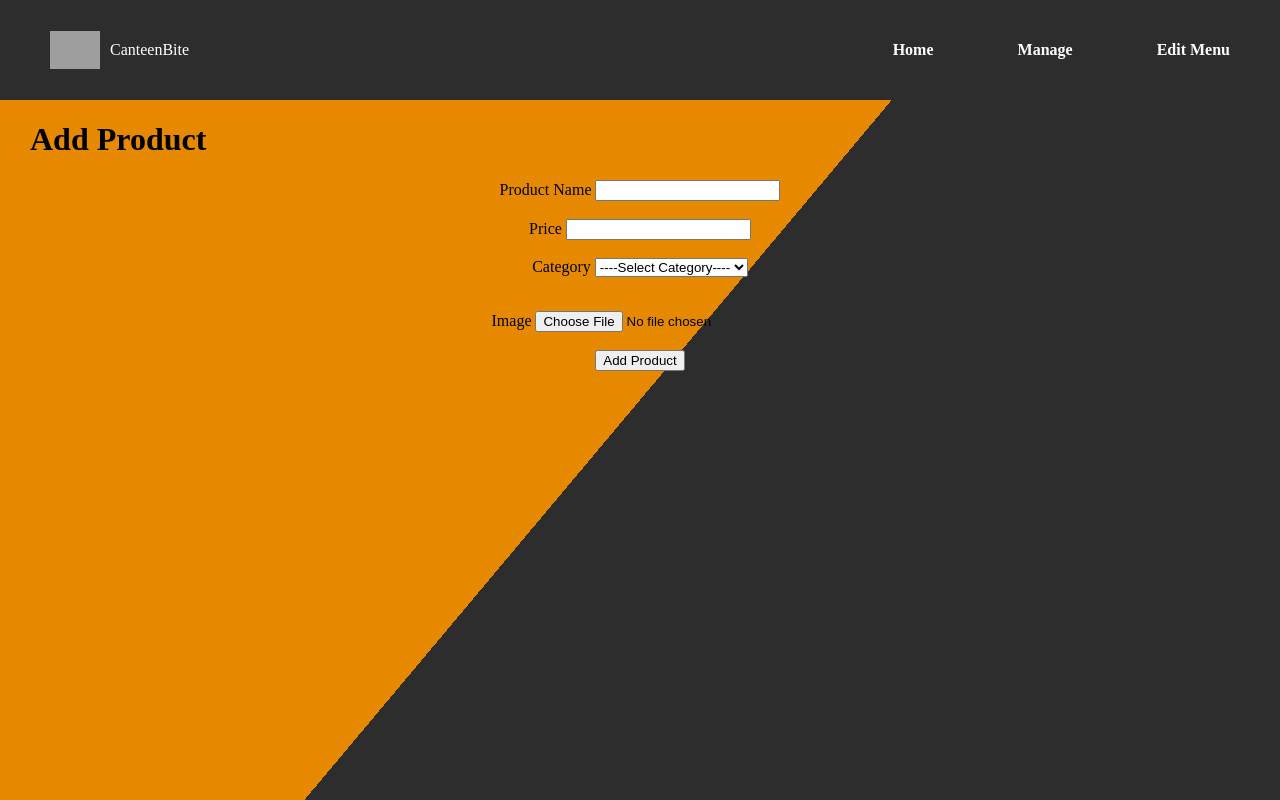
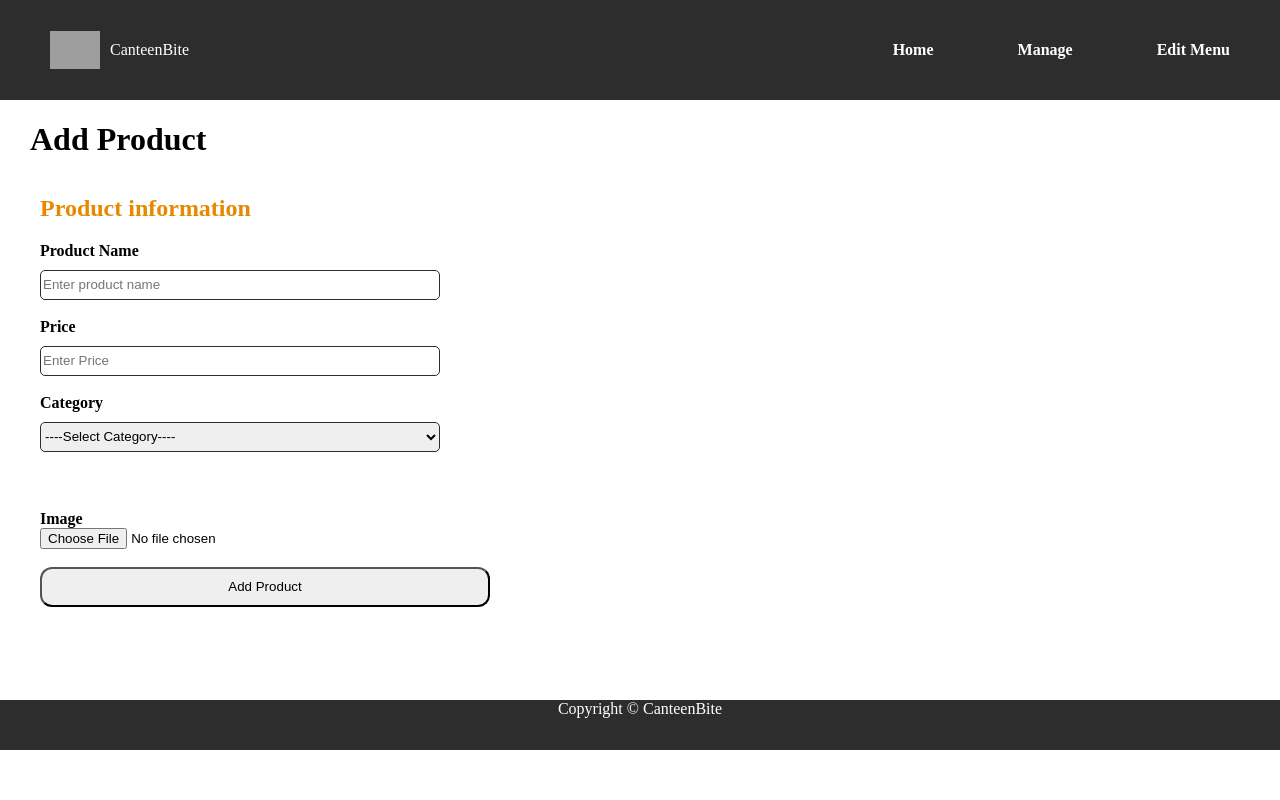
Before and after one commit to John-bright-c/canteen-online-ordering-system, a Flask app: page /admin_add_product in a window 1280 px wide. Run offline with Flask 3, Linux system fonts and the light colour scheme; grey boxes are pictures that could not be loaded.

Commit message:
ui for admin_add_product

```diff
--- a/templates/admin_add_product.css
+++ b/static/admin_add_product.css
@@ -14,10 +14,9 @@ h1{
 body{
     min-height: 100vh;
     height: auto;
-    margin:0;
+    margin: 0;
     padding: 0;
-    text-align: center;
-    background: linear-gradient(130deg ,#e68900 50%,#2d2d2d 50%);
+    background: linear-gradient(#ddd);
 }
 
 header{
@@ -50,9 +49,51 @@ nav a:hover{
 
 
 footer{
+    text-align: center;
     size: 8px;
     width:100%;
     height: 50px;
     background-color: #2d2d2d;
     color: white;
 }
+
+.container1{
+    background: white;
+    margin: 20px;
+    padding: 20px;
+    border-radius: 15px;
+    width: 550px;
+    height: 250px;
+}
+.container1 h2{
+    margin-top: -5px;
+    color: #e68900;
+}
+.container2{
+    background: white;
+    margin: 20px;
+    padding: 20px;
+    border-radius: 15px;
+    width: 550px;
+    height: 150px;
+}
+label{
+    font-weight: bold;
+}
+.input{
+    width: 400px;
+    margin-top: 10px;
+    height: 30px;
+    border-radius: 5px;
+    border: 0.5px solid #2d2d2d;
+}
+
+.image{
+    width: 450px;
+    height: 40px;
+}
+.btn{
+    width: 450px;
+    height: 40px;
+    border-radius: 12px;
+}
--- a/templates/admin_add_product.html
+++ b/templates/admin_add_product.html
@@ -23,15 +23,16 @@
 
         <h1>Add Product</h1>
         <div class="container1">
+            <h2>Product information</h2>
         <form action="/admin_add_product" method="post" enctype="multipart/form-data" >
-            <label>Product Name</label>
-            <input type="text" name="name" required><br><br>
+            <label>Product Name</label><br>
+            <input type="text" name="name" placeholder="Enter product name" class="input" required><br><br>
 
-            <label>Price</label>
-            <input type="number" name="price" required><br><br>
+            <label>Price</label><br>
+            <input type="number" name="price" placeholder="Enter Price" class="input" required><br><br>
 
-            <label>Category</label>
-            <select name="category" required>
+            <label>Category</label><br>
+            <select name="category" class="input" required>
                 <option value="">----Select Category----</option>
                 <option value="Snacks">Snacks</option>
                 <option value="Food">Food</option>
@@ -39,13 +40,14 @@
         </select><br><br>
         </div>
 
-        <div>
-        <label>Image</label>
+        <div class="container2">
+        <label>Image</label><br>
         <input type="file" name="image" accept="image/*" required><br><br>
 
-        <button type="submit">Add Product</button>
+        <button type="submit" class="btn">Add Product</button>
         </div>
 
         </form>
     </body>
+<footer>Copyright © CanteenBite</footer>
 </html>
```
